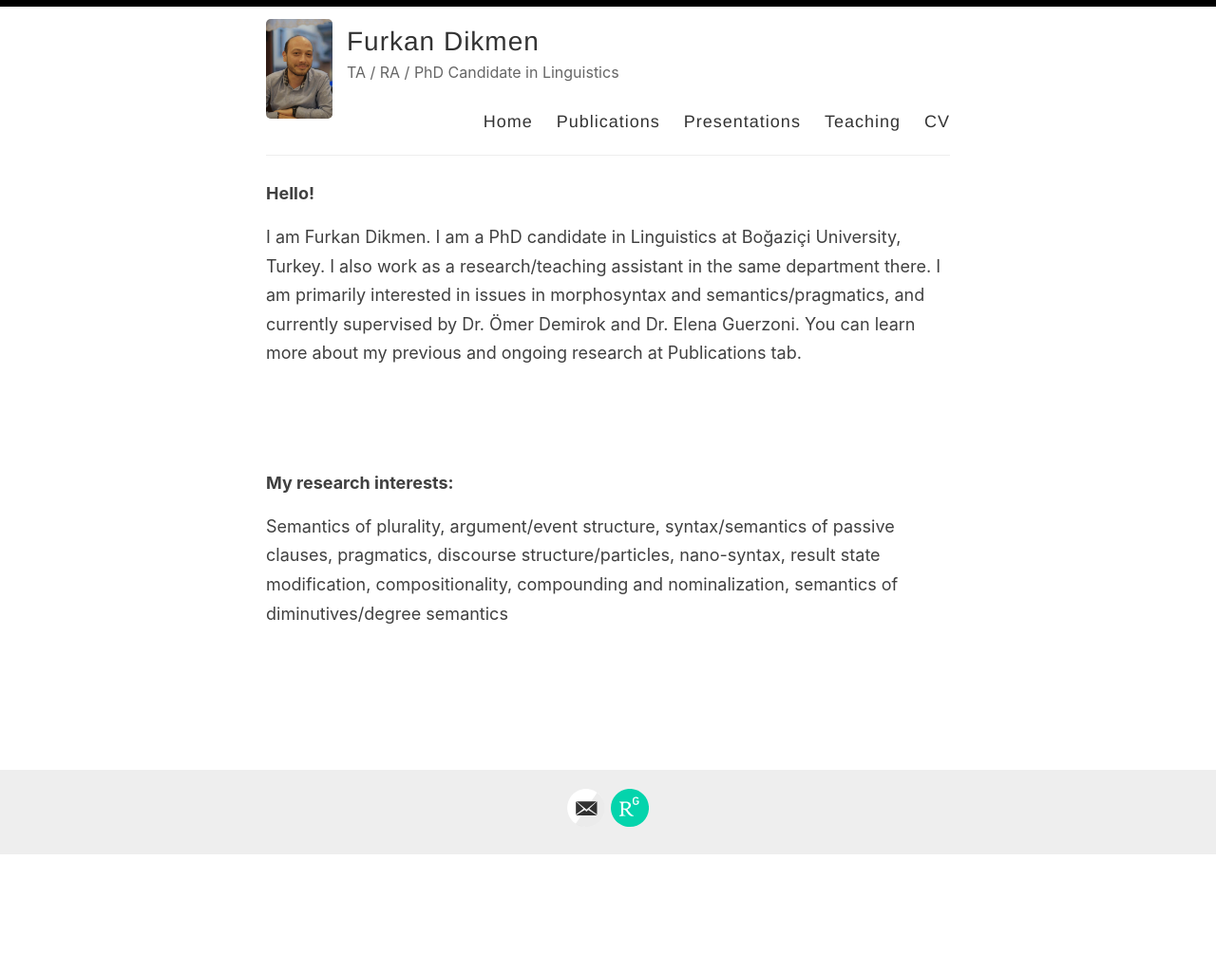
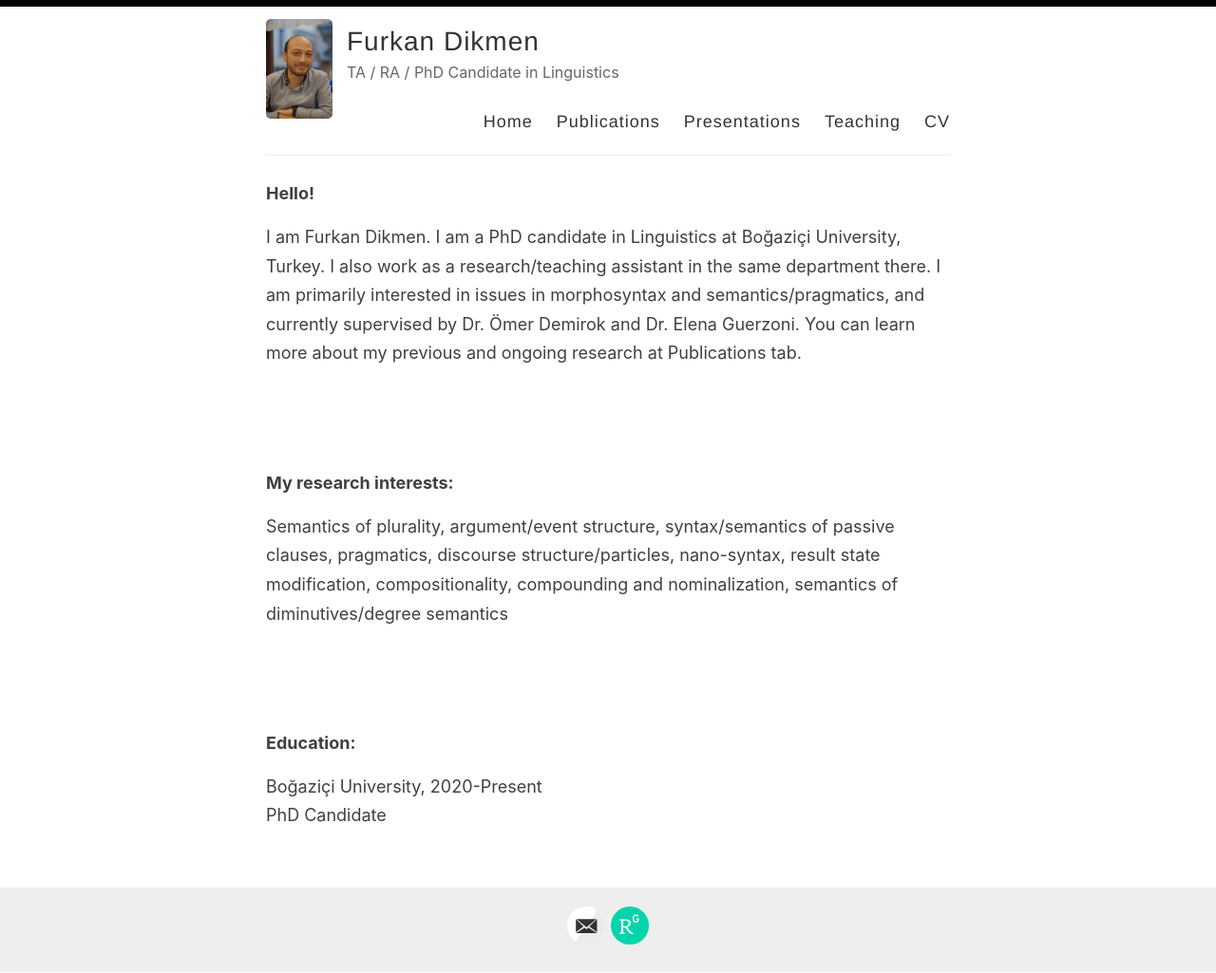
Before and after one commit to furkandikmen/furkandikmen.github.io, a Jekyll site: the page built from index.html, in a window 1280 px wide. Shown: the whole page at 95% size. Built offline with Jekyll 4.4.1, drawn with Linux system fonts in a browser that asks for light colours; the list of posts is cut into pages by our own code; before the commit the page ends 901 px from its top, so only the background shows below that.

Commit message:
Update index.html

```diff
--- a/index.html
+++ b/index.html
@@ -14,3 +14,12 @@ layout: default
 
 <p>Semantics of plurality, argument/event structure, syntax/semantics of passive clauses, pragmatics, discourse structure/particles, nano-syntax, result state modification, compositionality, compounding and nominalization, semantics of diminutives/degree semantics</p>
 </html>
+
+<p>&nbsp;</p>
+
+<p>&nbsp;</p>
+
+<p><strong>Education:</strong></p>
+
+<p>Boğaziçi University, 2020-Present <br> PhD Candidate </p>
+</html>
```
